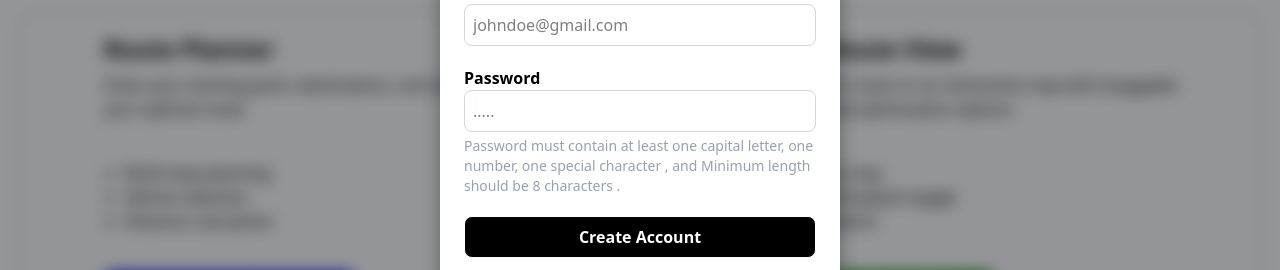
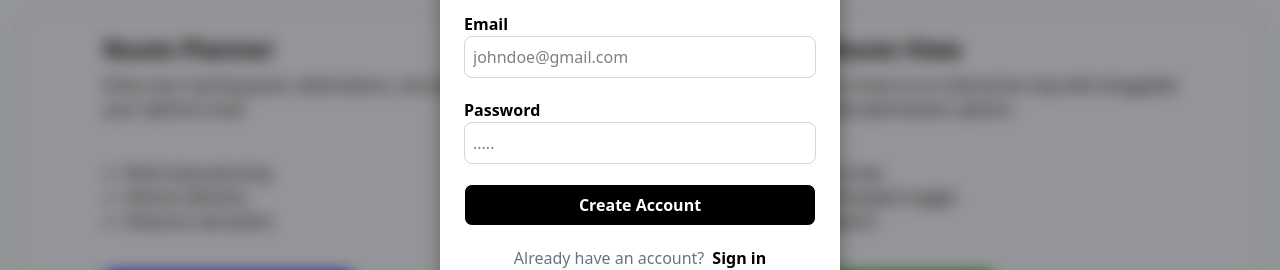
Before and after one commit to Pariskrit12/Smart_Route_Planner_FrontEnd, a React (Vite) app: page / in a window 1280 px wide. Both pictures are taken after a click on the element "Sign Up". Shown: the part 428-698 px from the top of the page. Built offline with nearby package versions, Linux system fonts and the light colour scheme; some icons are missing.

Commit message:
feat: add error message display to Input component

```diff
--- a/src/components/auth/Input.jsx
+++ b/src/components/auth/Input.jsx
@@ -1,12 +1,12 @@
 import { Icon } from "@iconify/react";
 import React, { useState } from "react";
 
-const Input = ({ label, placeholder, type, onChange, value }) => {
+const Input = ({ label, placeholder, type, onChange, value,error }) => {
   const [showPassword, setShowPassword] = useState(false);
   const actualType =
     type === "password" ? (showPassword ? "text" : "password") : type;
   return (
-    <div className="flex flex-col">
+    <div className="flex flex-col  ">
       <label className="font-semibold">{label}</label>
       <div className="border rounded-lg p-2 border-gray-300 flex items-center gap-2 justify-between  ">
         <input
@@ -25,11 +25,8 @@ const Input = ({ label, placeholder, type, onChange, value }) => {
           />
         )}
       </div>
-      {type === "password" && (
-        <span className="text-sm text-gray-400 mt-1">
-          Password must contain at least one capital letter, one number, one special
-          character , and Minimum length should be 8 characters .
-        </span>
+      {error && (
+        <span  className="flex text-red-700 ">{error}</span>
       )}
     </div>
   );
```
